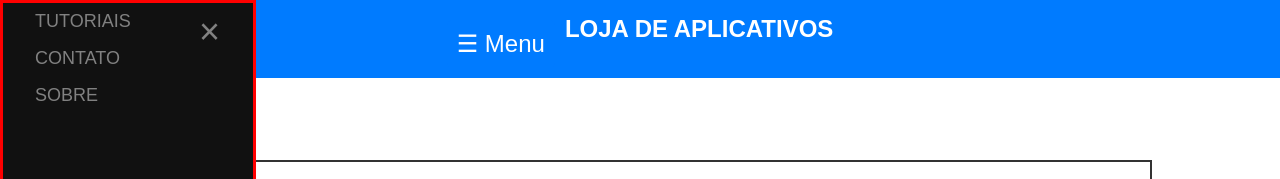
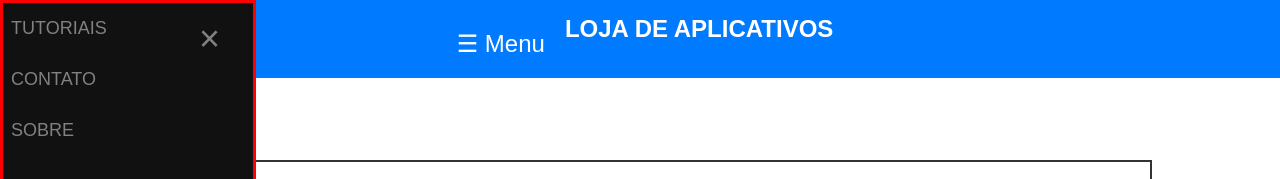
Before and after one commit to luffyelbrabo/pagina, a plain HTML site: page download/index.html in a window 1280 px wide. Both pictures are taken after a click on the element "☰ Menu". Shown: the top 179 px of the page. Drawn offline with Linux system fonts and the light colour scheme.

Commit message:
Update index.html

```diff
--- a/download/index.html
+++ b/download/index.html
@@ -93,8 +93,8 @@
     }
 
     .side-menu {
-  height: 25%; /* Ajuste a altura desejada aqui */
-  width: 0;
+  height: 25%; /* Ajuste a altura conforme necessário */
+  width: 250px; /* Defina a largura inicial */
   position: fixed;
   top: 0;
   left: -250px; /* Posicione inicialmente fora da tela */
@@ -103,19 +103,30 @@
   transition: 0.5s;
   z-index: 2;
 }
+
 .side-menu.menu-open {
+  left: 0; /* Move o menu para a posição visível */
   border: 3px solid #ff0000; /* Mantém a borda vermelha quando o menu está aberto */
-  left: 0; /* Move o menu para a posição visível */
 }
 
+/* Adicione este trecho para ajustar o posicionamento dos botões */
 .side-menu a {
-      padding: 8px 8px 8px 32px;
+  padding: 15px 8px; /* Ajuste o espaçamento vertical e horizontal conforme necessário */
   text-decoration: none;
   font-size: 18px;
   color: #818181;
   display: block;
   transition: 0.3s;
   background-color: transparent; /* Defina a cor de fundo inicial como transparente */
+}
+
+.side-menu .close-btn {
+  padding: 15px 8px; /* Ajuste o espaçamento vertical e horizontal conforme necessário */
+  position: absolute;
+  top: 0;
+  right: 25px;
+  font-size: 36px;
+  margin-left: 50px;
 }
 
     .side-menu a:hover {
```
Lines whose indentation alone changed are shown as unchanged.
